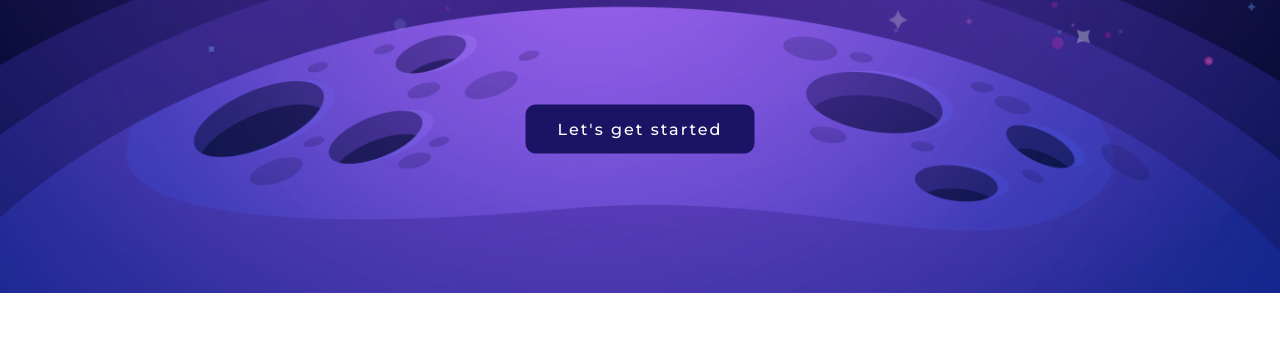
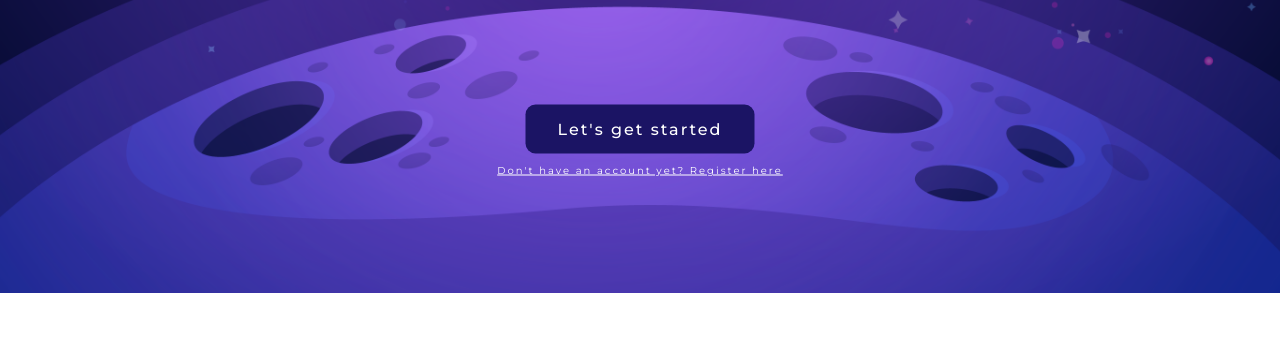
Before and after one commit to FatwaArya/Solaria, a PHP site: page / in a window 1280 px wide. Shown: the part 644-988 px from the top of the page. Run offline with PHP 8.4, Linux system fonts and the light colour scheme; some libraries are stand-ins or nearby versions.

Commit message:
final bangettt

```diff
--- a/Index.html
+++ b/Index.html
@@ -31,7 +31,10 @@
             <div class="button">
                 <a href="galaxies.html">Let's get started</a>
             </div>
-
+            <!-- Login/register page -->
+            <div class="register">
+                <a href="#">Don't have an account yet? Register here</a>
+            </div>
 
             </div>
         </div>
--- a/galaxies.css
+++ b/galaxies.css
@@ -93,6 +93,7 @@
 
 /* rumus */
 .rumus-container{
+    font-family: "Montserrat",sans-serif;
     display:flex;
     flex-wrap: wrap;
     justify-content:space-around;
--- a/index.css
+++ b/index.css
@@ -89,6 +89,12 @@
     transform: translate(-50%, -50%);
     font-size: 1.5em;
 
+}
+.register{
+    padding-top:10px;
+    font-family: "Montserrat",sans-serif;
+    font-size: 10px;
+    text-decoration: underline;
 }
 .solaria{
 
@@ -270,6 +276,10 @@ background-color: #36307e;
 
 
 @media (max-width: 941px) {
+
+
+
+
     .blog-text span{
         font-weight: 400;
         font-size:12px;
```
Also changed, not shown: galaxies.html (+10 -2 lines).
